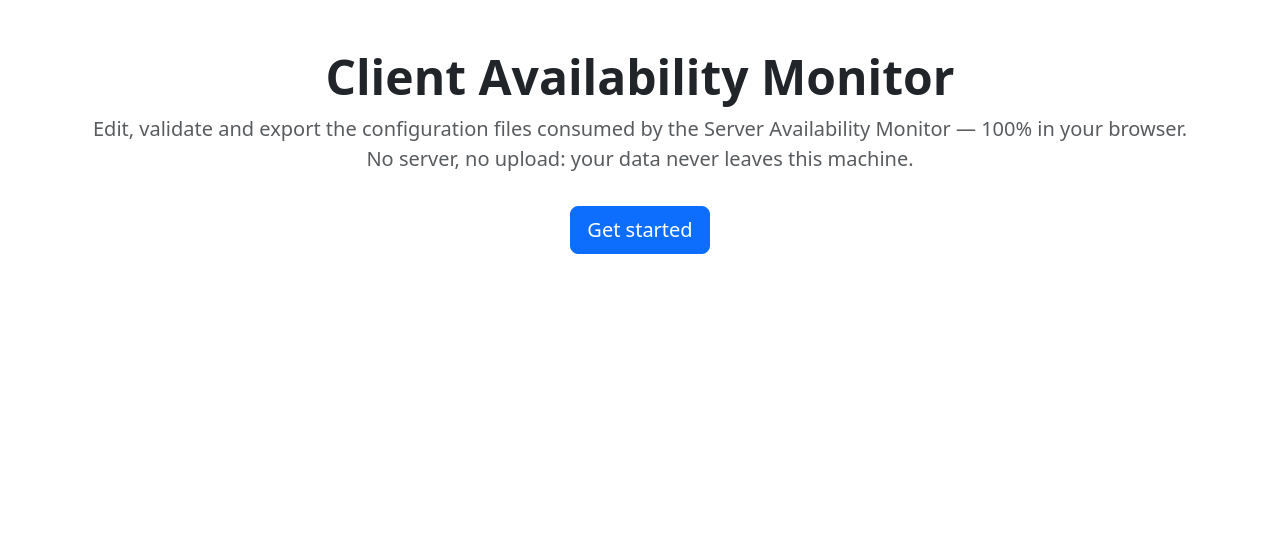
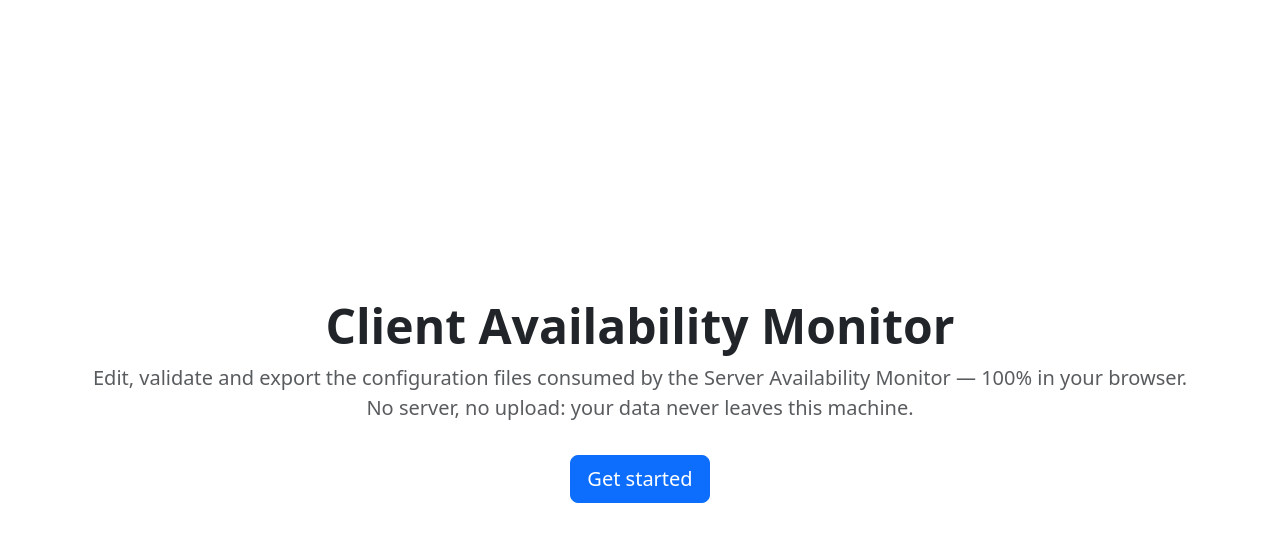
Before and after one commit to davidsantana06/client-availability-monitor, an Angular app: page / in a window 1280 px wide. Shown: the top 542 px of the page. Built offline with nearby package versions, Linux system fonts and the light colour scheme.

Commit message:
feat: centralize home component content

```diff
--- a/src/app/components/home/home.component.html
+++ b/src/app/components/home/home.component.html
@@ -1,5 +1,5 @@
-<div class="container">
-  <div class="text-center my-5">
+<div class="container d-flex align-items-center justify-content-center min-vh-100">
+  <div class="text-center">
     <h1 class="display-5 fw-bold">Client Availability Monitor</h1>
     <p class="lead text-muted">
       Edit, validate and export the configuration files consumed by the Server Availability Monitor
```
